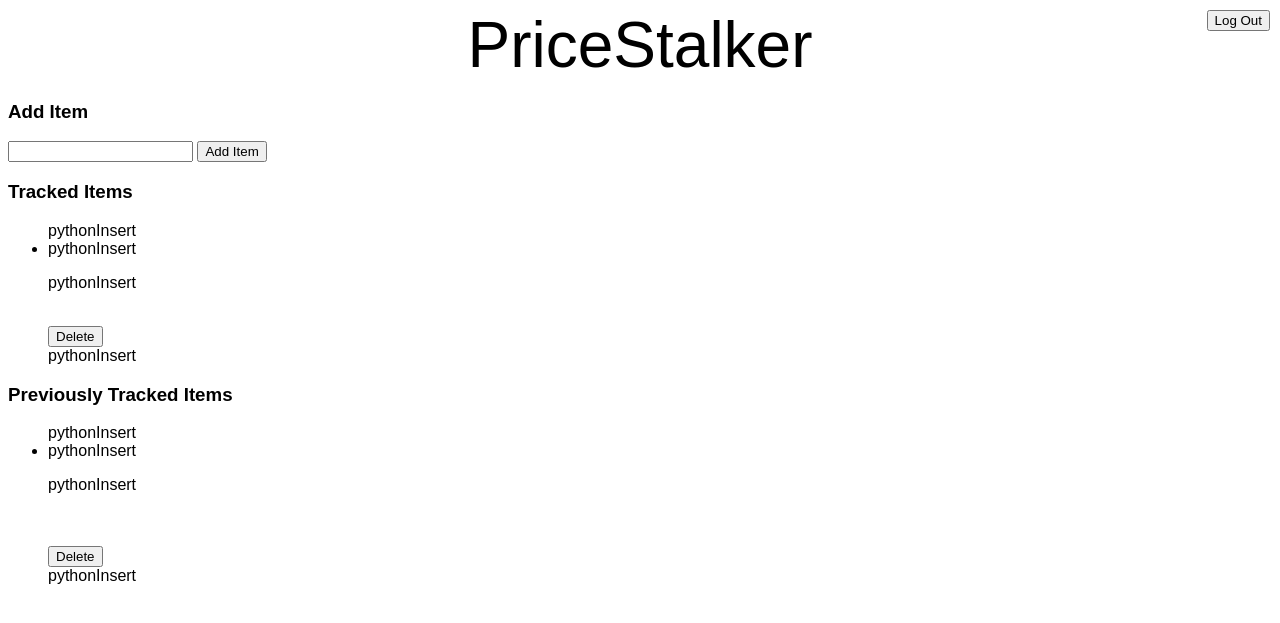
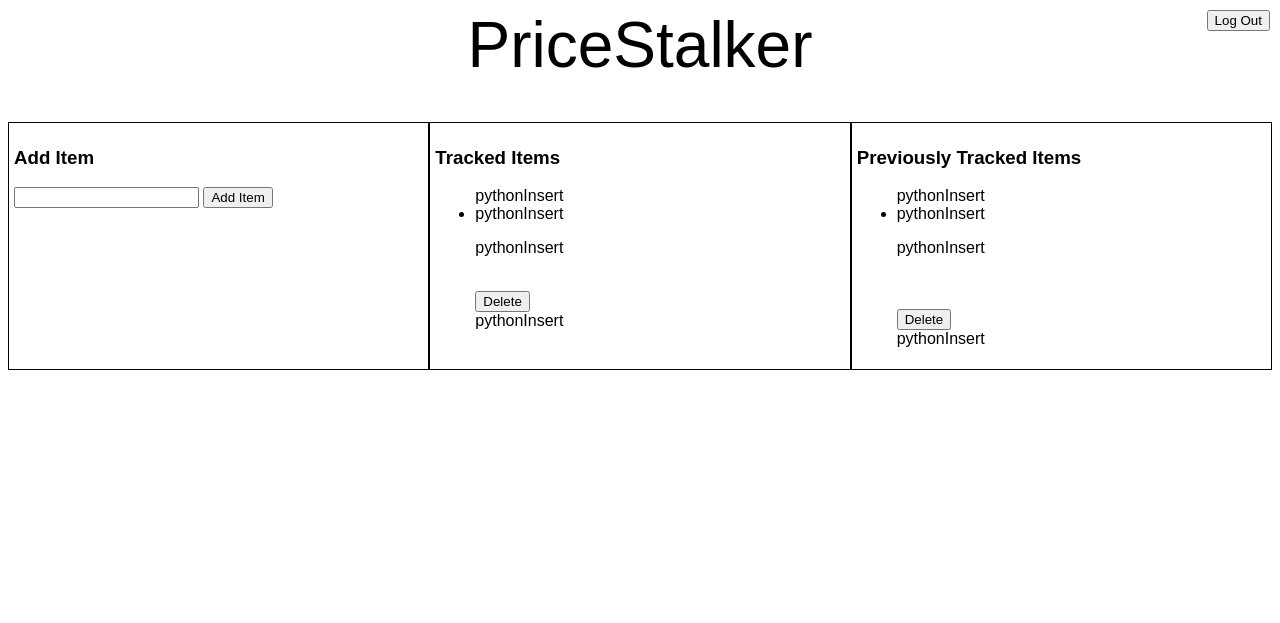
Before and after one commit to deetsadi/PriceStalker, a Flask app: template PriceStalkerLocal/templates/index.html in a window 1280 px wide. Shown: the top 623 px of the page. Run offline with Flask 2, Linux system fonts and the light colour scheme; the template is opened without the code that fills it, so the values that code supplies are empty; parts of the project's set-up code (start-up, migrations or seed data) failed here and were passed over.

Commit message:
Update #2
I decided to split the site into 3 columns as I felt it would work well with the 3 sections this site has.

```diff
--- a/PriceStalkerLocal/static/main.css
+++ b/PriceStalkerLocal/static/main.css
@@ -16,3 +16,14 @@
     right: 10px;
     top: 10px;
 }
+
+.container {
+    display: flex;
+    justify-content: space-between;
+    padding-top: 5vh;
+}
+.container div {
+    width: 100%;
+    padding: 5px;
+    border: 1px solid black;
+}
--- a/PriceStalkerLocal/templates/index.html
+++ b/PriceStalkerLocal/templates/index.html
@@ -27,12 +27,15 @@
   </div>
 
   <div class="container">
+    <div>
       <h3>Add Item</h3>
       <form method="POST" action="/add_item">
         <input id="new-task" type="text" name="task">
         <input type="submit" value="Add Item">
       </form>
+    </div>
 
+    <div>
       <h3>Tracked Items</h3>
       <ul id="incomplete-tasks">
         pythonInsert
@@ -48,12 +51,13 @@
         <form action="/delete" method="post">
           <button type="submit" value="{{ product['url'] }}" name="delete" class="delete">Delete</button>
         </form>
-
         </li>
 
         pythonInsert
       </ul>
+    </div>
 
+    <div>
       <h3>Previously Tracked Items</h3>
       <ul id="completed-tasks">
         pythonInsert
@@ -70,11 +74,11 @@
           <form action="/delete_deleted_products" method="post">
             <button type="submit" value="{{ deleted_product['url'] }}" name="delete_deleted_products" class="delete_deleted_products">Delete</button>
           </form>
-
         </li>
 
         pythonInsert
       </ul>
     </div>
+  </div>
 </body>
 </html>
```
Lines whose indentation alone changed are shown as unchanged.
